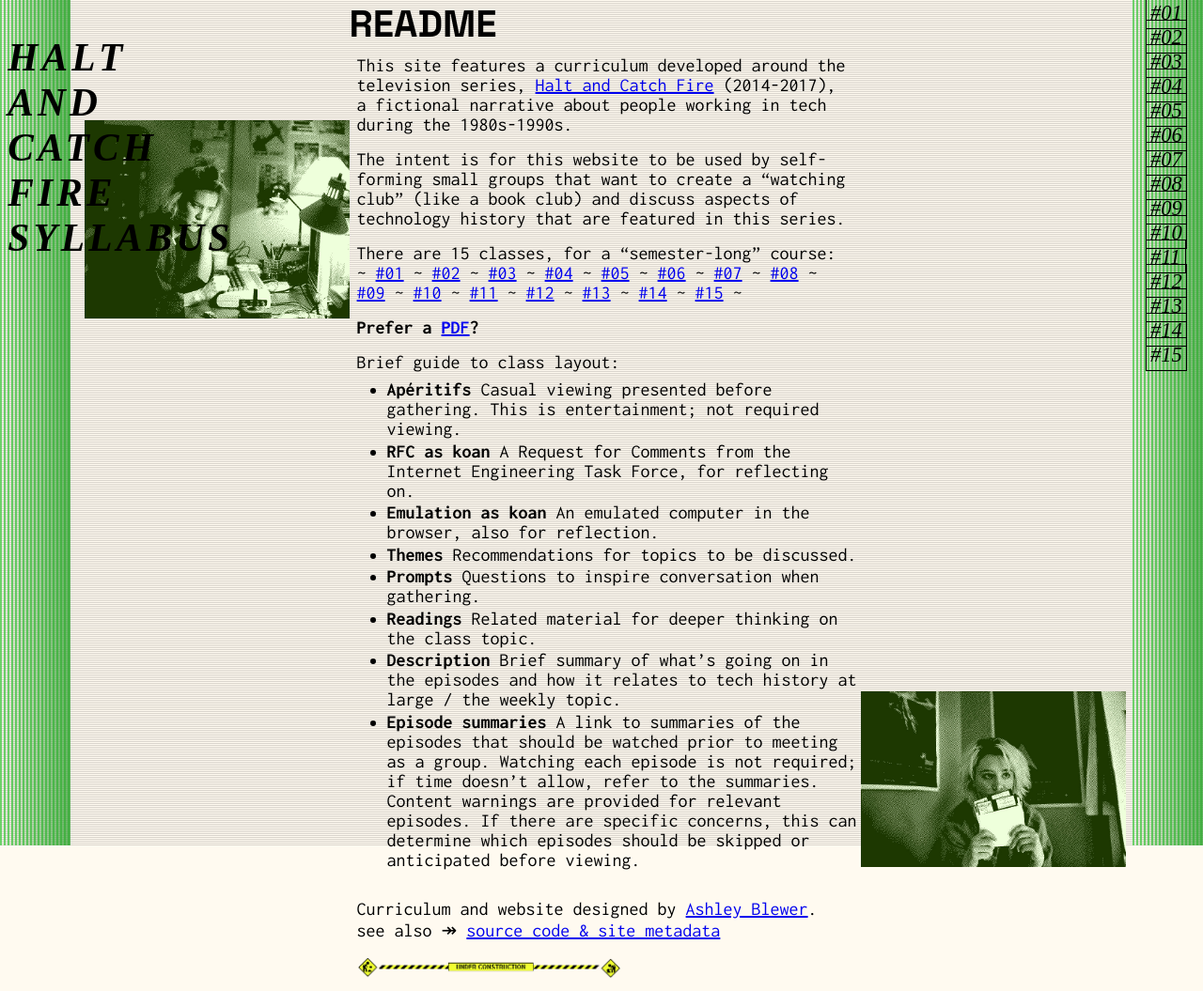
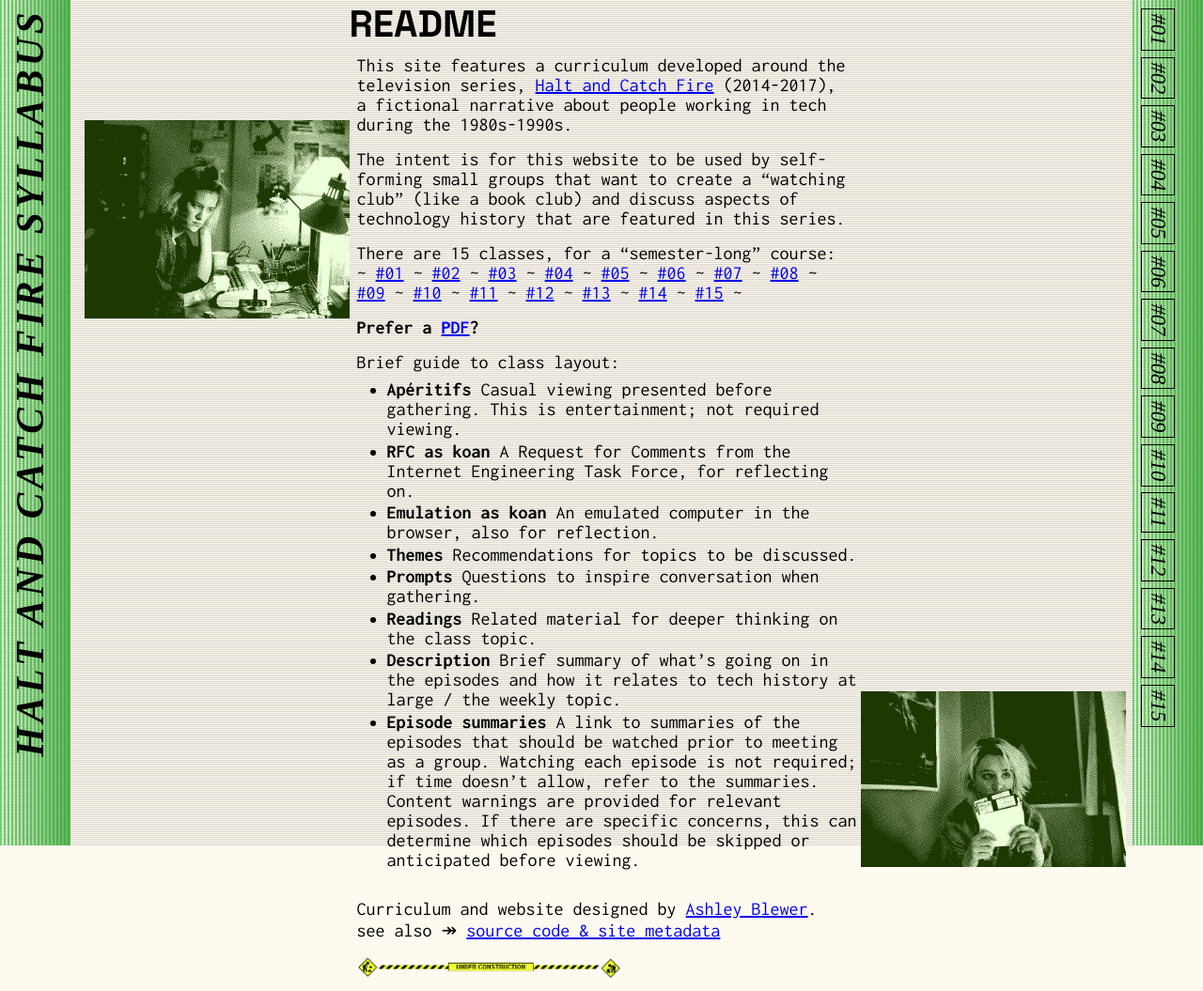
Before and after one commit to ablwr/halt-and-catch-fire-syllabus, a Jekyll site: the page built from index.md, in a window 1280 px wide. Shown: the whole page at 94% size. Built offline with Jekyll 4.4.1, drawn with Linux system fonts in a browser that asks for light colours; some web fonts are replaced.

Commit message:
Allow Chrome to experience the same view as Firefox

```diff
--- a/_sass/main.scss
+++ b/_sass/main.scss
@@ -67,8 +67,9 @@
 
 
 header h1 {
-	text-orientation: upright;
-	writing-mode: sideways-lr;
+  writing-mode: vertical-rl;
+  transform: rotate(180deg);
+  padding-bottom: 1vh;
 	text-transform: uppercase;
   color: black;
   font-size: 4.6vh;
@@ -80,8 +81,7 @@
 }
 
 nav .class-list {
-	text-orientation: upright;
-	writing-mode: sideways-rl;
+  writing-mode: vertical-lr;
 	font-size: 2.5vh;
   font-weight: 400;
 	padding: 0.1vh 0em 0.1vh 0.2em;
@@ -257,6 +257,7 @@
   }
   header h1 {
     text-orientation: upright;
+    transform: rotate(0deg);
     writing-mode: initial;
     padding: 0;
     font-size: 3.5vh;
```
